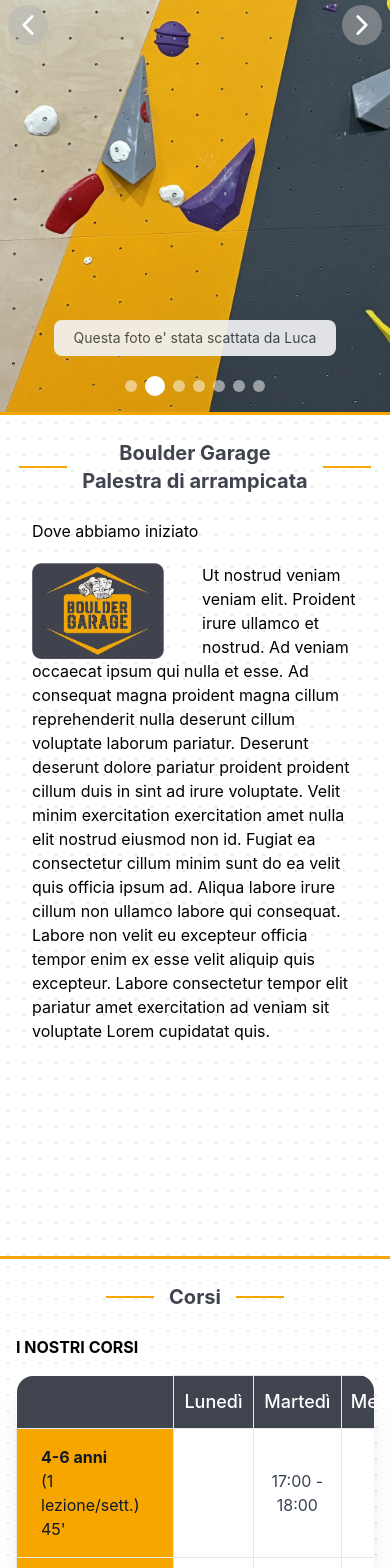
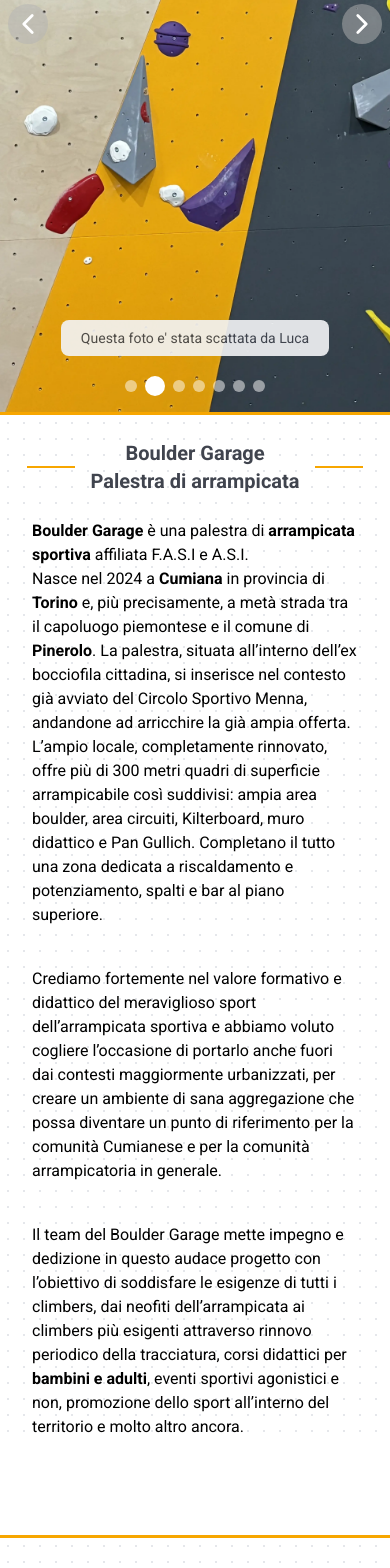
Before and after one commit to anbruni/boulder-garage-gym-website, a React (Create React App) app: page /corsi in a window 390 px wide. Shown: the part 432-2000 px from the top of the page. Built offline with nearby package versions, Linux system fonts and the light colour scheme.

Commit message:
updated-app-courses-20-03-2025

```diff
--- a/public/index.css
+++ b/public/index.css
@@ -1,3 +1,4 @@
+@import url('https://fonts.googleapis.com/css2?family=Roboto:ital,wght@0,100..900;1,100..900&display=swap');
 html,
 body {
     -webkit-text-size-adjust: 100%;
@@ -7,7 +8,8 @@
 }
 
 body {
-    font-family: HelveticaNeue-Light, Helvetica Neue Light, Helvetica Neue, Helvetica, Arial, "Lucida Grande", sans-serif;
+    /*font-family: HelveticaNeue-Light, Helvetica Neue Light, Helvetica Neue, Helvetica, Arial, "Lucida Grande", sans-serif;*/
+    font-family: "Roboto", serif;
 }
 
 .background-cover {
--- a/public/index.html
+++ b/public/index.html
@@ -84,7 +84,6 @@
     "Su 13:00-19:00"
   ],
   "sameAs": [
-    "https://www.facebook.com/TuoProfiloFacebook",
     "https://www.instagram.com/boulder__garage/"
   ]
 }
--- a/src/AboutUs.js
+++ b/src/AboutUs.js
@@ -9,21 +9,21 @@
   const personas = {
     persona1: {
       photo: "gym-cover-5.webp",
-      role: "Allenatore",
+      role: "Staff",
       name: "Stefano Bruni",
       about: `Occaecat laboris occaecat est Lorem eu anim minim laboris et. Sunt eu dolor enim excepteur amet ad nulla qui est dolore aliquip est veniam. Amet ea officia consectetur nostrud aliquip excepteur dolore sunt officia et ipsum aute.
               Elit adipisicing sint nisi excepteur est labore ea tempor et cupidatat esse enim.`,
     },
     persona2: {
       photo: "gym-cover-5.webp",
-      role: "Capo Allenatore",
+      role: "Staff",
       name: "Andrea Bruni",
       about: `Occaecat laboris occaecat est Lorem eu anim minim laboris et. Sunt eu dolor enim excepteur amet ad nulla qui est dolore aliquip est veniam. Amet ea officia consectetur nostrud aliquip excepteur dolore sunt officia et ipsum aute.
               Elit adipisicing sint nisi excepteur est labore ea tempor et cupidatat esse enim.`,
     },
     persona3: {
       photo: "gym-cover-5.webp",
-      role: "Allenatore",
+      role: "Staff",
       name: "Gianni Bruni",
       about: `Occaecat laboris occaecat est Lorem eu anim minim laboris et. Sunt eu dolor enim excepteur amet ad nulla qui est dolore aliquip est veniam. Amet ea officia consectetur nostrud aliquip excepteur dolore sunt officia et ipsum aute.
               Elit adipisicing sint nisi excepteur est labore ea tempor et cupidatat esse enim.`,
--- a/src/App.js
+++ b/src/App.js
@@ -12,6 +12,7 @@
 import Location from "./Location";
 import LatNews from "./LatNews";
 import Courses from "./Courses";
+import LazyLoad from "react-lazy-load";
 
 function App() {
   const scrollToSection = (id) => {
@@ -69,7 +70,7 @@
   return (
     <section
       id="lapalestra"
-      className="md:py-8 bg-white bg-[radial-gradient(#e5e7eb_1px,transparent_1px)] [background-size:16px_16px] min-h-dvh border-section--orange"
+      className="md:py-8 bg-white bg-[radial-gradient(#e5e7eb_1px,transparent_1px)] [background-size:16px_16px] border-section--orange"
     >
       <h1 className="animate-slidein opacity-0 [--slidein-delay:800ms] font-bold text-center flex justify-center content-center items-center py-6">
         <span className="title--line"></span>
@@ -78,21 +79,28 @@
         </span>
         <span className="title--line"></span>
       </h1>
-      <h2 className="animate-slidein opacity-0 [--slidein-delay:1200ms] pb-5 px-8 md:px-16 lg:px-24">
+      {/* <h2 className="animate-slidein opacity-0 [--slidein-delay:1200ms] pb-5 px-8 md:px-16 lg:px-24">
         Dove abbiamo iniziato
-      </h2>
-      <div className=" animate-slidein opacity-0 [--slidein-delay:1200ms] create px-8 md:px-16 lg:px-24">
-        Ut nostrud veniam veniam elit. Proident irure ullamco et nostrud. Ad
-        veniam occaecat ipsum qui nulla et esse. Ad consequat magna proident
-        magna cillum reprehenderit nulla deserunt cillum voluptate laborum
-        pariatur. Deserunt deserunt dolore pariatur proident proident cillum
-        duis in sint ad irure voluptate. Velit minim exercitation exercitation
-        amet nulla elit nostrud eiusmod non id. Fugiat ea consectetur cillum
-        minim sunt do ea velit quis officia ipsum ad. Aliqua labore irure cillum
-        non ullamco labore qui consequat. Labore non velit eu excepteur officia
-        tempor enim ex esse velit aliquip quis excepteur. Labore consectetur
-        tempor elit pariatur amet exercitation ad veniam sit voluptate Lorem
-        cupidatat quis.
+      </h2> */}
+      <div className="lg:flex">
+      {/* <LazyLoad key="12" height="400px" offsetVertical={300}> */}
+        <img className="hidden lg:block lg:bg-center lg:bg-cover w-full ml-8" style={{ backgroundImage: `url(gym-cover-3.webp)`, maxWidth: `30%`}}></img>
+        {/* </LazyLoad> */}
+        <div>
+        <p className="animate-slidein opacity-0 [--slidein-delay:1200ms] create px-8 md:px-16 lg:px-24">
+        <b>Boulder Garage</b> è una palestra di <b>arrampicata sportiva</b> affiliata F.A.S.I e A.S.I. <br />
+        Nasce nel 2024 a <b>Cumiana</b> in provincia di <b>Torino</b> e, più precisamente, a metà strada tra il capoluogo piemontese e il comune di <b>Pinerolo</b>.
+        La palestra, situata all’interno dell’ex bocciofila cittadina, si inserisce nel contesto già avviato del Circolo Sportivo Menna, andandone ad arricchire la già ampia offerta.
+        L’ampio locale, completamente rinnovato, offre più di 300 metri quadri di superficie arrampicabile così suddivisi: ampia area boulder, area circuiti, Kilterboard, muro didattico e Pan Gullich.
+        Completano il tutto una zona dedicata a riscaldamento e potenziamento, spalti e bar al piano superiore.
+        </p>
+        <p className="animate-slidein opacity-0 [--slidein-delay:1400ms] px-8 md:px-16 lg:px-24 mt-10">
+        Crediamo fortemente nel valore formativo e didattico del meraviglioso sport dell’arrampicata sportiva e abbiamo voluto cogliere l’occasione di portarlo anche fuori dai contesti maggiormente urbanizzati, per creare un ambiente di sana aggregazione che possa diventare un punto di riferimento per la comunità Cumianese e per la comunità arrampicatoria in generale.
+        </p>
+        <p className="animate-slidein opacity-0 [--slidein-delay:1400ms] px-8 md:px-16 lg:px-24 mt-10 mb-24">
+        Il team del Boulder Garage mette impegno e dedizione in questo audace progetto con l’obiettivo di soddisfare le esigenze di tutti i climbers, dai neofiti dell’arrampicata ai climbers più esigenti attraverso rinnovo periodico della tracciatura, corsi didattici per <b>bambini e adulti</b>, eventi sportivi agonistici e non, promozione dello sport all’interno del territorio e molto altro ancora.
+        </p>
+        </div>
       </div>
     </section>
   );
--- a/src/Courses.js
+++ b/src/Courses.js
@@ -42,36 +42,41 @@
                         <tbody>
                             <tr className="border">
                                 <td className="sticky left-0 px-6 py-4 text-gray-900 border bg-gym-orange sm:w-2.5 md:w-1/5 md:text-xl"><span className="font-bold">4-6 anni</span> <br></br>(1 lezione/sett.) 45'</td>
-                                <td className="px-2 py-4 text-gray-700 border text-center"></td>
+                                <td className="px-2 py-4 text-gray-700 border text-center">-</td>
                                 <td className="px-2 py-4 text-gray-700 border text-center">17:00 - 18:00</td>
-                                <td className="px-2 py-4 text-gray-700 border text-center"></td>
+                                <td className="px-2 py-4 text-gray-700 border text-center">16:00 - 17:00</td>
+                                <td className="px-2 py-4 text-gray-700 border text-center">17:00 - 18:00</td>
+                                <td className="px-2 py-4 text-gray-700 border text-center">-</td>
+                            </tr>
+                            <tr className="border-t">
+                                <td className="sticky left-0 px-6 py-4 text-gray-900 border bg-gym-orange sm:w-2.5 md:w-1/5 md:text-xl"><span className="font-bold">7-9 anni</span><br></br> (1 lezione/sett.) 1h</td>
+                                <td className="px-2 py-4 text-gray-700 border text-center">16:00 - 17:00</td>
+                                <td className="px-2 py-4 text-gray-700 border text-center">18:00 - 19:00</td>
+                                <td className="px-2 py-4 text-gray-700 border text-center">-</td>
+                                <td className="px-2 py-4 text-gray-700 border text-center">18:00 - 19:00</td>
+                                <td className="px-2 py-4 text-gray-700 border text-center">-</td>
+                            </tr>
+                            <tr className="border-t">
+                                <td className="sticky left-0 px-6 py-4 text-gray-900 border bg-gym-orange sm:w-2.5 md:w-1/5 md:text-xl"><span className="font-bold">10-13 anni</span><br></br> (2 lezioni/sett.) 1h</td>
+                                <td className="px-2 py-4 text-gray-700 border text-center">17:00 - 18:00</td>
+                                <td className="px-2 py-4 text-gray-700 border text-center">-</td>
+                                <td className="px-2 py-4 text-gray-700 border text-center">17:00 - 18:00</td>
+                                <td className="px-2 py-4 text-gray-700 border text-center">-</td>
                                 <td className="px-2 py-4 text-gray-700 border text-center">17:00 - 18:00</td>
                             </tr>
                             <tr className="border-t">
-                                <td className="sticky left-0 px-6 py-4 text-gray-900 border bg-gym-orange sm:w-2.5 md:w-1/5 md:text-xl"><span className="font-bold">7-9 anni</span><br></br> (1 lezione/sett.) 1h</td>
-                                <td className="px-2 py-4 text-gray-700 border text-center"></td>
+                                <td className="sticky left-0 px-6 py-4 text-gray-900 border bg-gym-orange sm:w-2.5 md:w-1/5 md:text-xl"><span className="font-bold">14-18 anni</span><br></br> (2 lezioni/sett.) 1h</td>
                                 <td className="px-2 py-4 text-gray-700 border text-center">18:00 - 19:00</td>
-                                <td className="px-2 py-4 text-gray-700 border text-center"></td>
+                                <td className="px-2 py-4 text-gray-700 border text-center">-</td>
+                                <td className="px-2 py-4 text-gray-700 border text-center">18:00 - 19:00</td>
+                                <td className="px-2 py-4 text-gray-700 border text-center">-</td>
                                 <td className="px-2 py-4 text-gray-700 border text-center">18:00 - 19:00</td>
                             </tr>
                             <tr className="border-t">
-                                <td className="sticky left-0 px-6 py-4 text-gray-900 border bg-gym-orange sm:w-2.5 md:w-1/5 md:text-xl"><span className="font-bold">10-13 anni</span><br></br> (2 lezioni/sett.) 1h</td>
-                                <td className="px-2 py-4 text-gray-700 border text-center"></td>
-                                <td className="px-2 py-4 text-gray-700 border text-center"></td>
-                                <td className="px-2 py-4 text-gray-700 border text-center"></td>
-                                <td className="px-2 py-4 text-gray-700 border text-center"></td>
-                            </tr>
-                            <tr className="border-t">
-                                <td className="sticky left-0 px-6 py-4 text-gray-900 border bg-gym-orange sm:w-2.5 md:w-1/5 md:text-xl"><span className="font-bold">14-18 anni</span><br></br> (2 lezioni/sett.) 1h</td>
-                                <td className="px-2 py-4 text-gray-700 border text-center">17:00 - 18:00</td>
-                                <td className="px-2 py-4 text-gray-700 border text-center"></td>
-                                <td className="px-2 py-4 text-gray-700 border text-center">17:00 - 18:00</td>
-                                <td className="px-2 py-4 text-gray-700 border text-center">17:00 - 18:00</td>
-                            </tr>
-                            <tr className="border-t">
                                 <td className="sticky left-0 px-6 py-4 text-gray-900 border bg-gym-orange rounded-bl-2xl sm:w-2.5 md:w-1/5 md:text-xl"><span className="font-bold">Adulti</span><br></br> (1-2 lezioni/sett.) 1h30'</td>
-                                <td className="px-2 py-4 text-gray-700 border text-center"></td>
+                                <td className="px-2 py-4 text-gray-700 border text-center">-</td>
                                 <td className="px-2 py-4 text-gray-700 border text-center">20:00 - 21:30</td>
+                                <td className="px-2 py-4 text-gray-700 border text-center">-</td>
                                 <td className="px-2 py-4 text-gray-700 border text-center">20:00 - 21:30</td>
                                 <td className="px-2 py-4 text-gray-700 border text-center">20:00 - 21:30</td>
                             </tr>
--- a/src/Header.js
+++ b/src/Header.js
@@ -76,7 +76,7 @@
         ))}
       </ImageSlider>
       <section className="header-container bg-opacity-30 ">
-        <header className="lg:h-dvh grey-boulder lg:py-4 w-full z-20 top-0 start-0 relative lg:bg-transparent">
+        <header className="lg:h-dvh grey-boulder lg:py-4 w-full z-1 top-0 start-0 relative lg:bg-transparent">
           <div className="md:sticky px-3.5 lg:px-0 py-3.5 top-0 appearance-none font-semibold flex justify-between items-center lg:items-start md:w-full lg:mx-auto w-full lg:w-[90%] md:grey-boulder">
             <div className="flex flex-col">
               <div className="bg-[url('./gym-logo-orange.webp')] bg-cover header-logo-img max-w-full"></div>
--- a/src/ImageSlider.js
+++ b/src/ImageSlider.js
@@ -26,10 +26,10 @@
       </div>
       <div className="absolute inset-0 flex items-center justify-between p-4">
         <button onClick={prev} className="left-arrow z-10" aria-label="immagine precedente">
-          <ion-icon name="chevron-back-outline" size={70} class="z-10"></ion-icon>
+          <ion-icon name="chevron-back-outline" size={70} class="z-50"></ion-icon>
         </button>
         <button onClick={next} className="right-arrow z-10" aria-label="prossima immagine">
-          <ion-icon name="chevron-forward-outline" size={70} class="z-10"></ion-icon>
+          <ion-icon name="chevron-forward-outline" size={70} class="z-50"></ion-icon>
         </button>
       </div>
       <div className="absolute bottom-4 right-0 left-0">
--- a/src/components/News.js
+++ b/src/components/News.js
@@ -1,7 +1,7 @@
 export const getNews = {
-    2024: [
+    2025: [
         {
-            year: 2024,
+            year: 2025,
             month: 10,
             monthText: "Ottobre",
             dayNews: [
@@ -23,7 +23,7 @@
             ]
         },
         {
-            year: 2024,
+            year: 2025,
             month: 11,
             monthText: "Novembre",
             dayNews: [
--- a/src/style/App.css
+++ b/src/style/App.css
@@ -46,13 +46,13 @@
   border-top: 3px solid #f7a600;
 }
 
-.create {
+/*.create {
   width: 100%;
   height: 100%;
   position: relative;
-}
+}*/
 
-.create::before {
+/*.create::before {
   content: "";
   display: block;
   background-image: url('./gym-logo-grey.webp');
@@ -62,4 +62,4 @@
   height: 6rem;
   float: left;
   margin-right: 10px;
-}
+}*/
--- a/src/style/index.css
+++ b/src/style/index.css
@@ -4,9 +4,10 @@
 
 body {
   margin: 0;
-  font-family: -apple-system, BlinkMacSystemFont, 'Segoe UI', 'Roboto', 'Oxygen',
+  /*font-family: -apple-system, BlinkMacSystemFont, 'Segoe UI', 'Roboto', 'Oxygen',
     'Ubuntu', 'Cantarell', 'Fira Sans', 'Droid Sans', 'Helvetica Neue',
-    sans-serif;
+    sans-serif;*/
+    font-family: "Roboto", serif;
   -webkit-font-smoothing: antialiased;
   -moz-osx-font-smoothing: grayscale;
 }
```
Also changed, not shown: src/Footer.js (+3 -6 lines), src/LatNews.js (+3 -6 lines).
